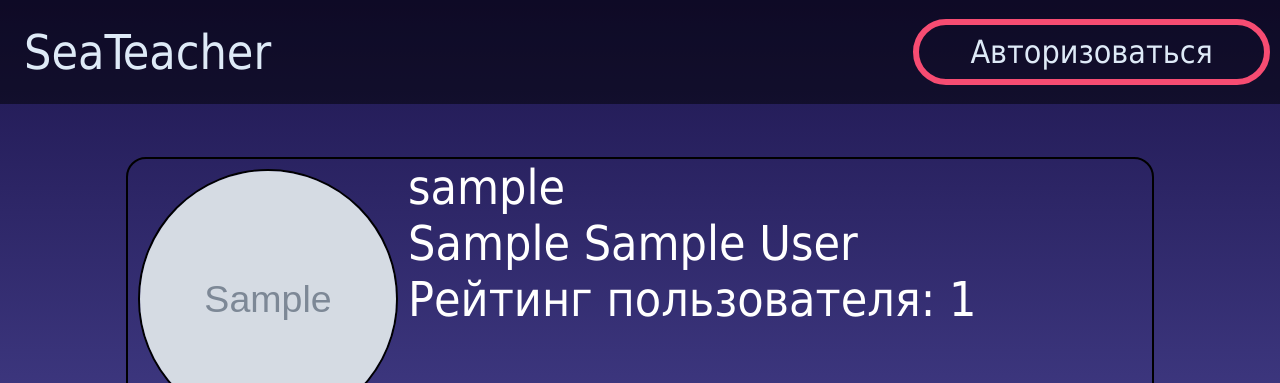
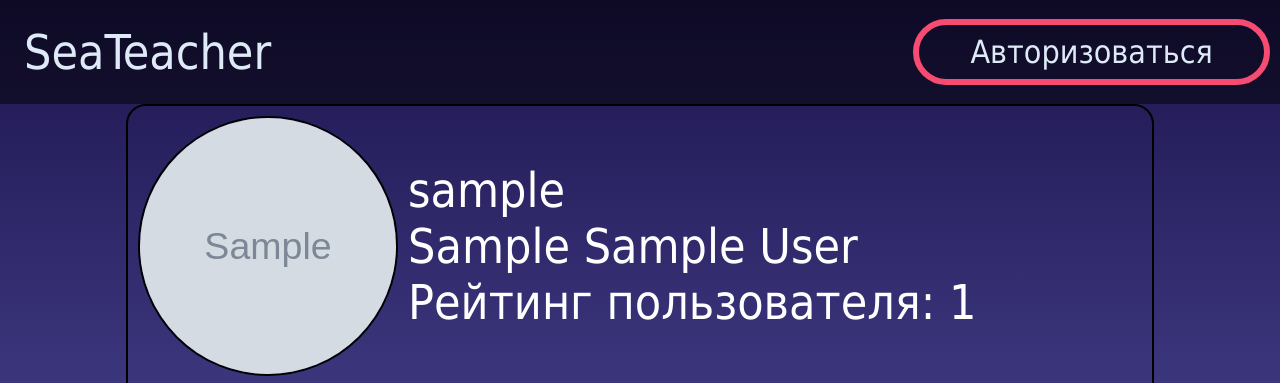
Before and after one commit to colornew/SeaTeacher, a Flask app: page /user/1 in a window 1280 px wide. Shown: the top 383 px of the page. Run offline with Flask 2, Linux system fonts and the light colour scheme; tables that the repository leaves empty hold one stand-in row (values such as "Sample post"); grey boxes marked "Sample" are stand-in pictures; parts of the project's set-up code (start-up, migrations or seed data) failed here and were passed over.

Commit message:
Update page with user information

```diff
--- a/static/css/user.css
+++ b/static/css/user.css
@@ -1,17 +1,33 @@
 main {
+    margin: 0;
+    padding: 0;
+    width: 100%;
+    height: 100%;
     overflow-y: auto;
-    justify-content: space-around;
-    flex-direction: column;
-    display: flex;
-    align-items: center;
+
 }
 
-.user-info {
+page {
+    justify-content: center;
     display: flex;
+    width: 100%;
+    height: 100%;
+    color: white;
+}
+
+.information {
+    height: fit-content;
+    display: flex;
+    flex-direction: column;
     width: 80%;
     border: solid #000000 2px;
     border-radius: 20px;
-    color: white;
+}
+
+
+.user-info {
+    align-items: center;
+    display: flex;
 }
 
 .avatar {
@@ -27,6 +43,9 @@ main {
 }
 
 .achievement {
+    padding: 2px;
+    border: 1px solid black;
+    border-radius: 10px;
     align-items: center;
     justify-content: center;
     display: flex;
@@ -37,10 +56,6 @@ main {
 }
 
 .achievement-list {
-
     display: flex;
-    width: 80%;
-    border: solid #000000 2px;
-    border-radius: 20px;
     color: white;
 }
--- a/templates/user.html
+++ b/templates/user.html
@@ -3,6 +3,8 @@
     <link rel="stylesheet" href="{{ url_for('static', filename='css/user.css') }}">
 {% endblock %}
 {% block content %}
+    <page class="slide-bar">
+        <div class="information">
             <div class="user-info">
                 <img class="avatar" alt="тут был аватар" src="{{ url_for('static', filename=url_img) }}">
                 <div class="block-info">
@@ -10,11 +12,15 @@
                     <div class="another-info">{{ user.firstName }} {{ user.secondName }}</div>
                     <div class="another-info">Рейтинг пользователя: {{ user.get_rating() }}</div>
                 </div>
+
             </div>
             <div class="achievement-list">
                 {% for achievement in achievements_list %}
-            <div class="achievement"
-                 style="background-image: url({{ url_for('static', filename='images/achievement/'+achievement.id|string+'.jpg') }})"></div>
+                    <img class="achievement" alt="тут была ачивка"
+                         src="{{ url_for('static', filename='images/achievement/'+achievement.id|string+'.png') }} ">
                 {% endfor %}
             </div>
+        </div>
+    </page>
+
 {% endblock %}
```
Lines whose indentation alone changed are shown as unchanged.
